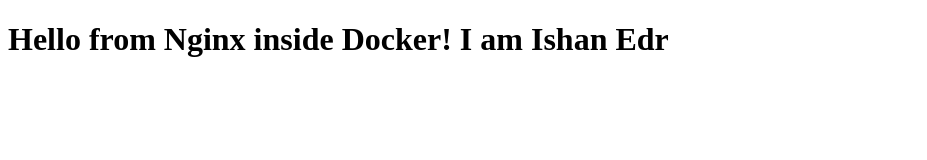
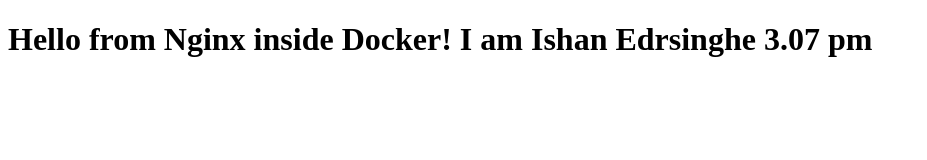
Before and after one commit to ishaned52/mynginx, a plain HTML site: page index.html in a window 1280 px wide. Shown: the whole page, without its empty margins (0-927 px from the left). Drawn offline with Linux system fonts and the light colour scheme.

Commit message:
new changes

```diff
--- a/index.html
+++ b/index.html
@@ -4,6 +4,6 @@
     <title>My Nginx Webserver</title>
 </head>
 <body>
-    <h1>Hello from Nginx inside Docker! I am Ishan Edr</h1>
+    <h1>Hello from Nginx inside Docker! I am Ishan Edrsinghe 3.07 pm</h1>
 </body>
 </html>
```
